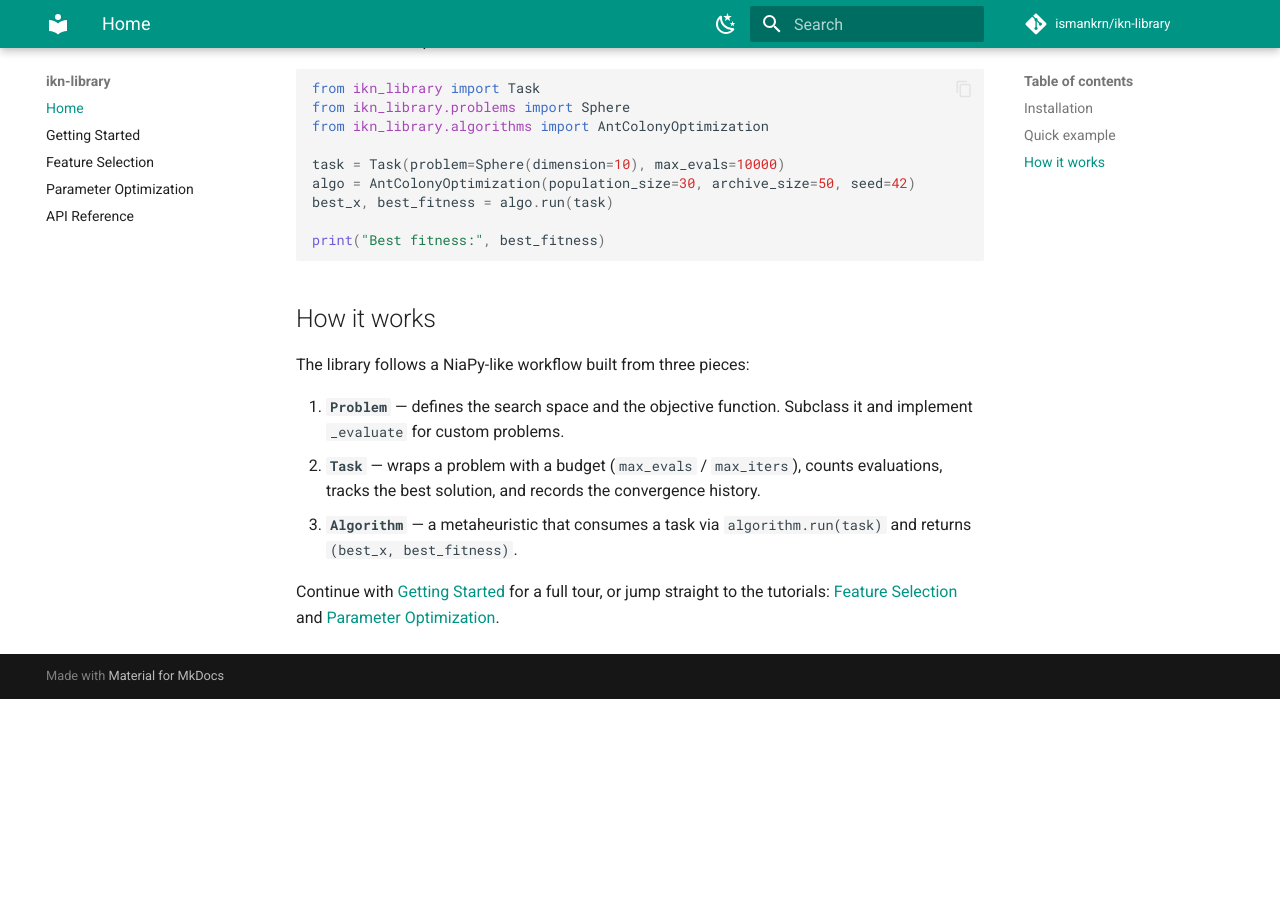
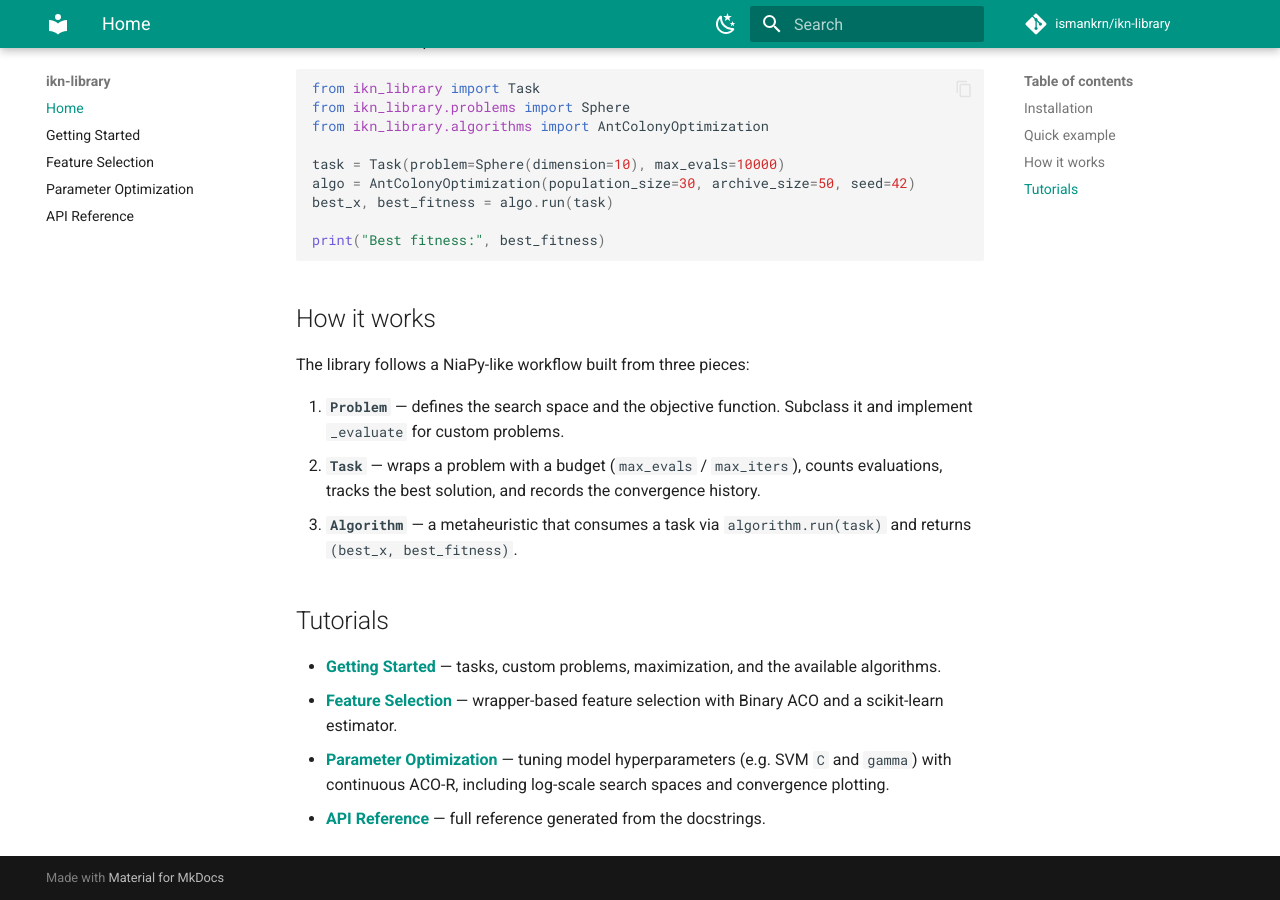
Before and after one commit to ismankrn/ikn-library, an MkDocs documentation site: the page built from docs/index.md, in a window 1280 px wide and 900 px high, scrolled down 533 px. Built offline with MkDocs 1.6.1 and Material for MkDocs 9.7.7, drawn with Linux system fonts in a browser that asks for light colours; comment, search, counter and statistics services are not loaded; before the commit the page ends 1232 px from its top, so only the background shows below that.

Commit message:
Add parameter-optimization section to README and tutorials list to docs home
Co-Authored-By: Claude Fable 5 <noreply@anthropic.com>

```diff
--- a/docs/index.md
+++ b/docs/index.md
@@ -44,6 +44,14 @@ The library follows a NiaPy-like workflow built from three pieces:
 3. **`Algorithm`** — a metaheuristic that consumes a task via
    `algorithm.run(task)` and returns `(best_x, best_fitness)`.
 
-Continue with [Getting Started](getting-started.md) for a full tour, or
-jump straight to the tutorials: [Feature Selection](feature-selection.md)
-and [Parameter Optimization](parameter-optimization.md).
+## Tutorials
+
+- **[Getting Started](getting-started.md)** — tasks, custom problems,
+  maximization, and the available algorithms.
+- **[Feature Selection](feature-selection.md)** — wrapper-based feature
+  selection with Binary ACO and a scikit-learn estimator.
+- **[Parameter Optimization](parameter-optimization.md)** — tuning model
+  hyperparameters (e.g. SVM `C` and `gamma`) with continuous ACO-R,
+  including log-scale search spaces and convergence plotting.
+- **[API Reference](api.md)** — full reference generated from the
+  docstrings.
```
Also changed, not shown: README.md (+33 -0 lines).
